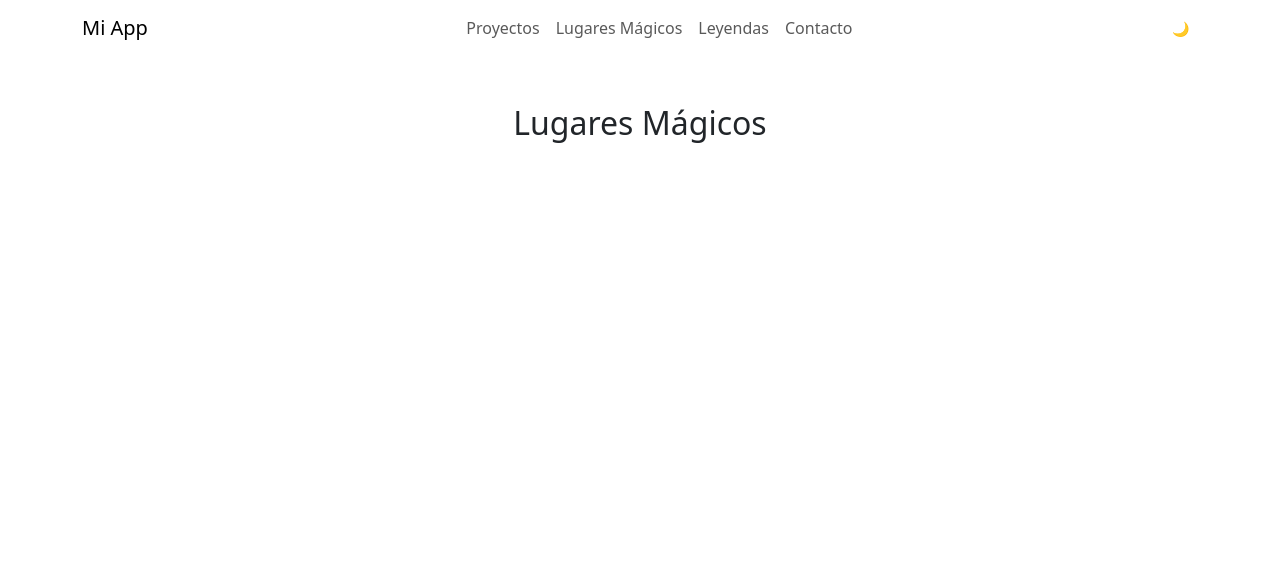
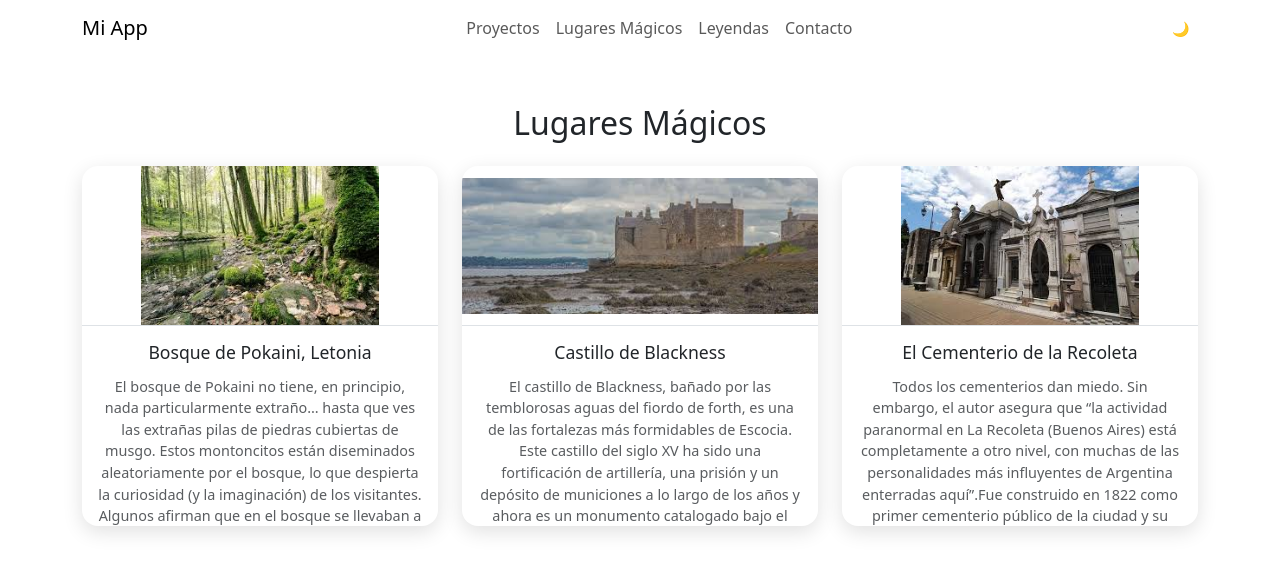
Before and after one commit to cocomicho1986/tpn3diegovazquez, a React (Vite) app: page /lugares in a window 1280 px wide. Shown: the top 572 px of the page. Built offline with nearby package versions, Linux system fonts and the light colour scheme.

Commit message:
actualizacion rutas e imports

```diff
--- a/src/pages/Lugares.jsx
+++ b/src/pages/Lugares.jsx
@@ -3,14 +3,14 @@ import React from 'react';
 import MagicPlaceCard from '../components/MagicPlaceCard';
 import useMagicPlaces from '../hooks/useMagicPlaces';
 
-import cardDuende from '../assets/images/card-duende.jpg';
-import cardDuende2 from '../assets/images/card-duende2.jpg';
-import cardImage from '../assets/images/card-image.jpg';
+import cardPokaini from '../assets/images/pokaini.jpg';
+import cardBlackness from '../assets/images/blackness.jpg';
+import cardRecoleta from '../assets/images/recoleta.jpg';
 
 const imageMap = {
-  'card-duende.jpg': cardDuende,
-  'card-duende2.jpg': cardDuende2,
-  'card-image.jpg': cardImage,
+  'pokaini.jpg': cardPokaini,
+  'blackness.jpg': cardBlackness,
+  'recoleta.jpg': cardRecoleta,
 };
 
 export default function Lugares() {
```
